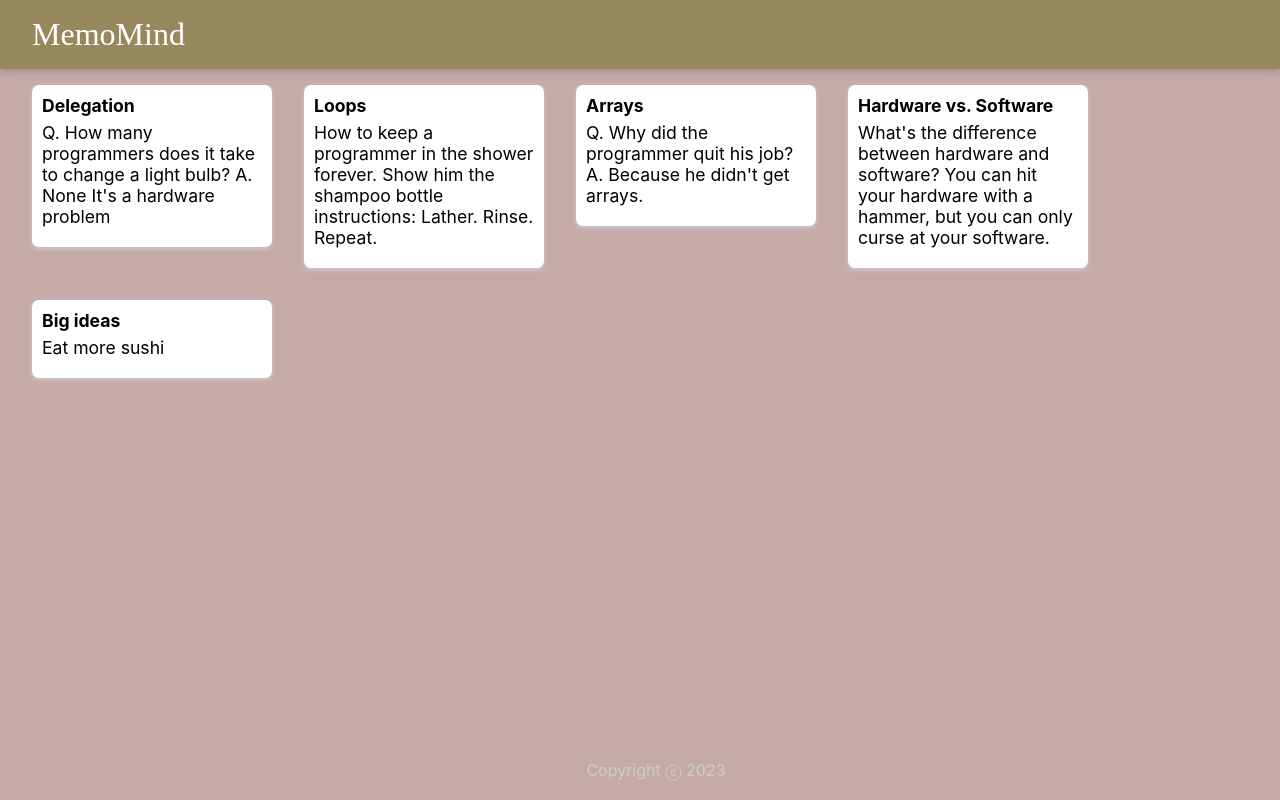
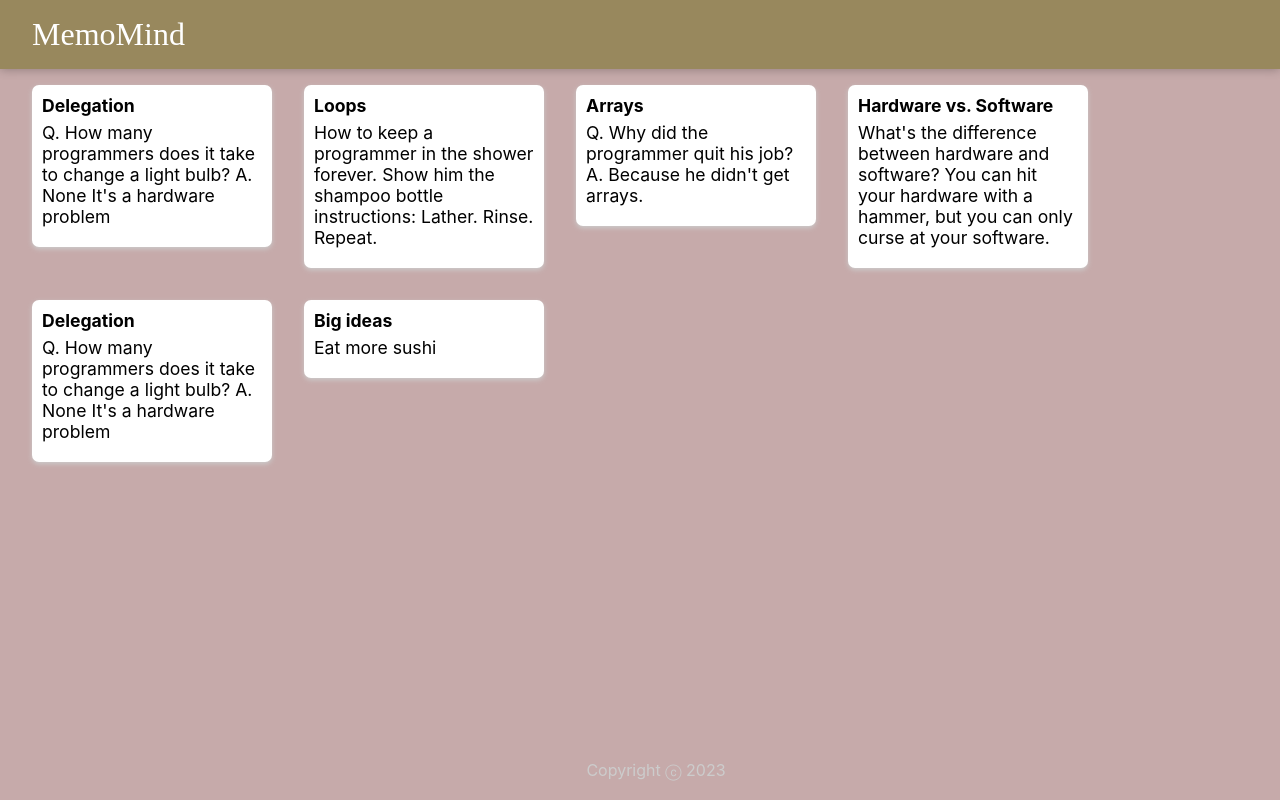
Before and after one commit to Mostafa-Naghipoor/MemoMind, a React (Create React App) app in the folder client/: page / in a window 1280 px wide. Built offline with nearby package versions, Linux system fonts and the light colour scheme.

Commit message:
add object

```diff
--- a/client/src/notes.js
+++ b/client/src/notes.js
@@ -24,6 +24,12 @@ const notes = [
         "What's the difference between hardware and software? You can hit your hardware with a hammer, but you can only curse at your software."
     },
     {
+      key: 6,
+      title: "Delegation",
+      content:
+        "Q. How many programmers does it take to change a light bulb? A. None It's a hardware problem"
+    },
+    {
       key: 5,
       title: "Big ideas",
       content: "Eat more sushi"
```
